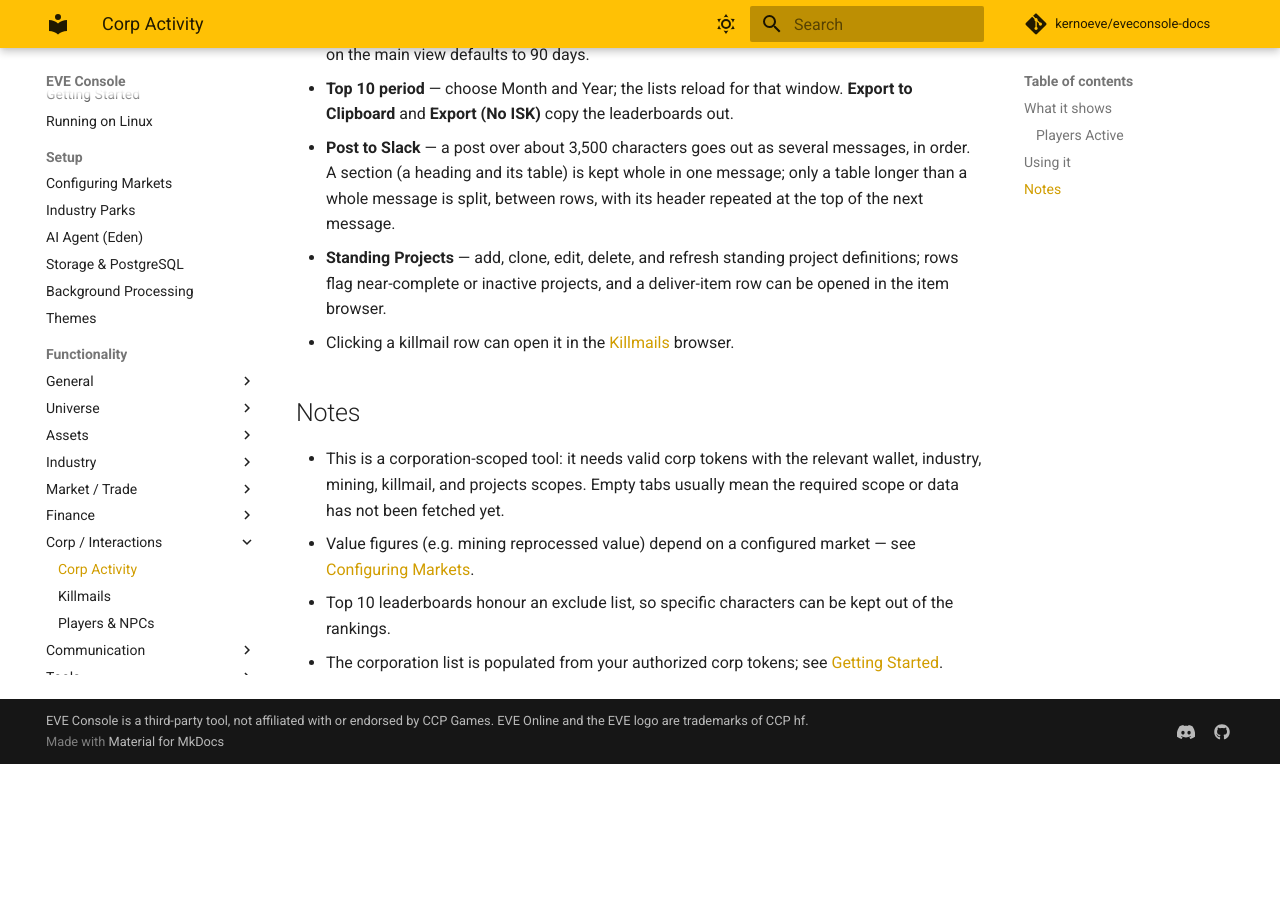
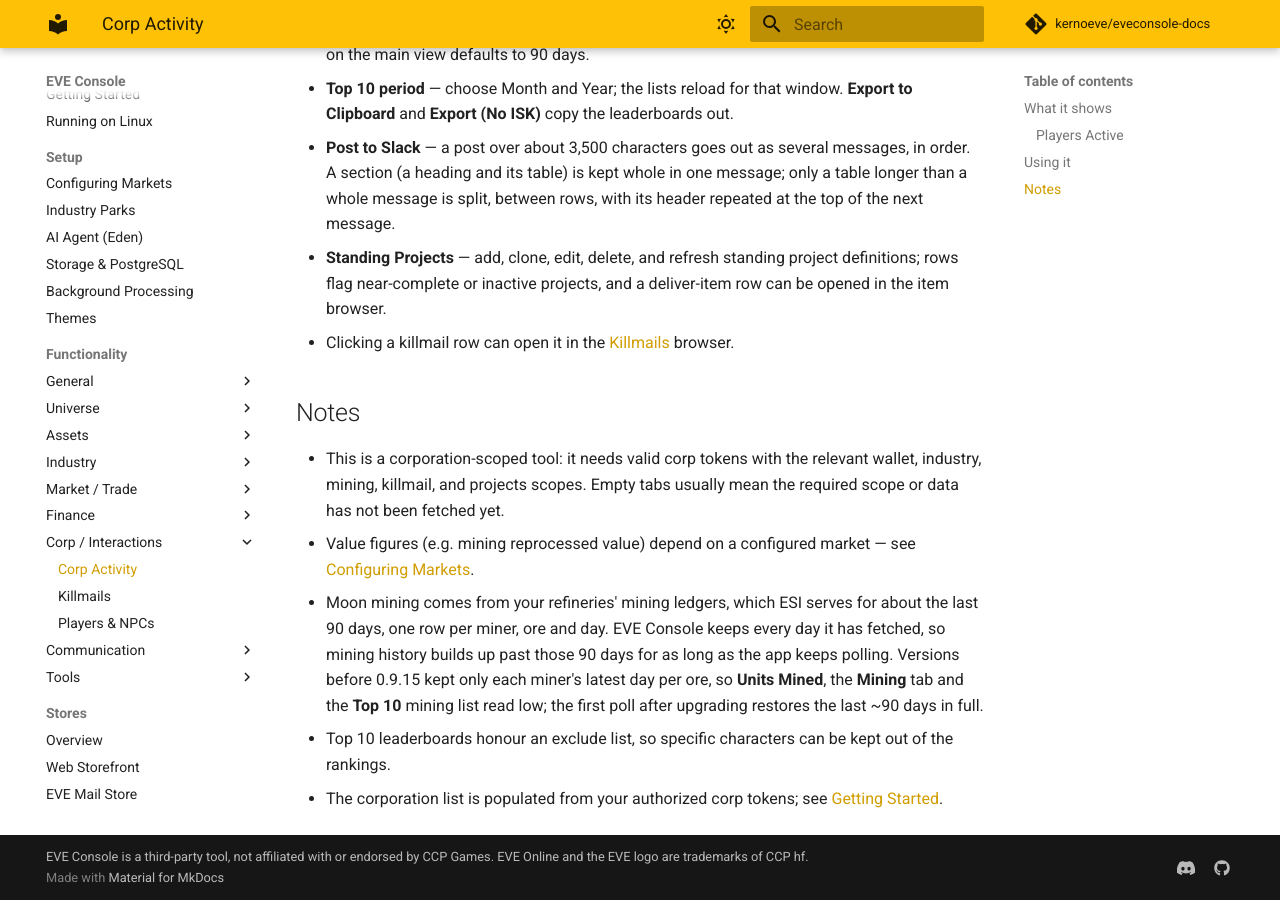
Before and after one commit to kernoeve/eveconsole-docs, an MkDocs documentation site: the page built from docs/tools/corp-activity.md, in a window 1280 px wide and 900 px high, scrolled down 1719 px. Built offline with MkDocs 1.6.1 and Material for MkDocs 9.7.7, drawn with Linux system fonts in a browser that asks for light colours; comment, search, counter and statistics services are not loaded; before the commit the page ends 2483 px from its top, so only the background shows below that.

Commit message:
Corp Activity: moon mining keeps every day it has fetched
ESI serves about 90 days of refinery ledger; the app now keeps each day, so mining
history builds past that, and 0.9.14's low Units Mined / Mining tab / Top 10 figures
are restored in full on the first poll after upgrading (app commit 538a320).

Co-Authored-By: Claude Opus 5.5 <noreply@anthropic.com>

```diff
--- a/docs/tools/corp-activity.md
+++ b/docs/tools/corp-activity.md
@@ -40,5 +40,6 @@ The players-active figure in the **Activity (24H)** header is counted the same w
 
 - This is a corporation-scoped tool: it needs valid corp tokens with the relevant wallet, industry, mining, killmail, and projects scopes. Empty tabs usually mean the required scope or data has not been fetched yet.
 - Value figures (e.g. mining reprocessed value) depend on a configured market — see [Configuring Markets](../configuring-markets.md).
+- Moon mining comes from your refineries' mining ledgers, which ESI serves for about the last 90 days, one row per miner, ore and day. EVE Console keeps every day it has fetched, so mining history builds up past those 90 days for as long as the app keeps polling. Versions before 0.9.15 kept only each miner's latest day per ore, so **Units Mined**, the **Mining** tab and the **Top 10** mining list read low; the first poll after upgrading restores the last ~90 days in full.
 - Top 10 leaderboards honour an exclude list, so specific characters can be kept out of the rankings.
 - The corporation list is populated from your authorized corp tokens; see [Getting Started](../getting-started.md).
```
